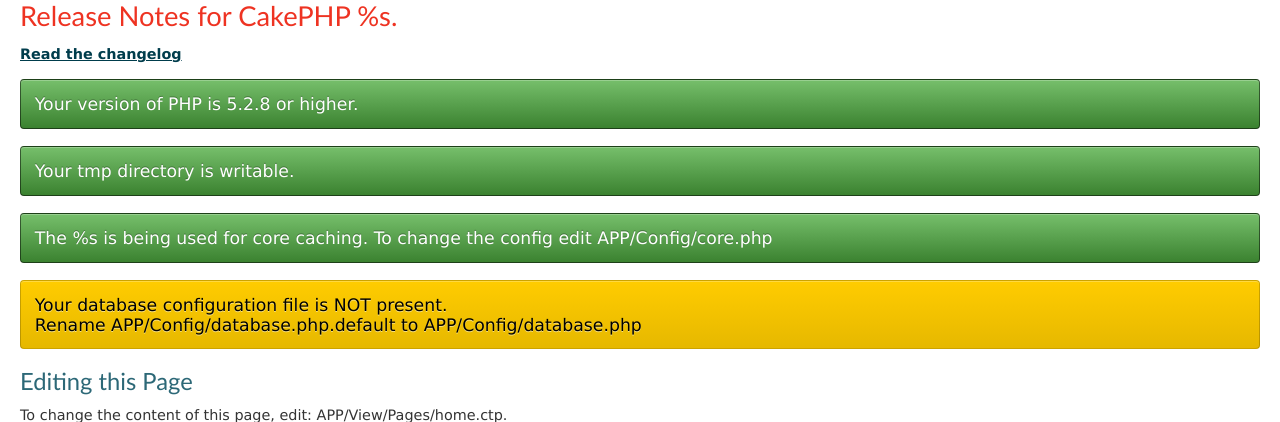
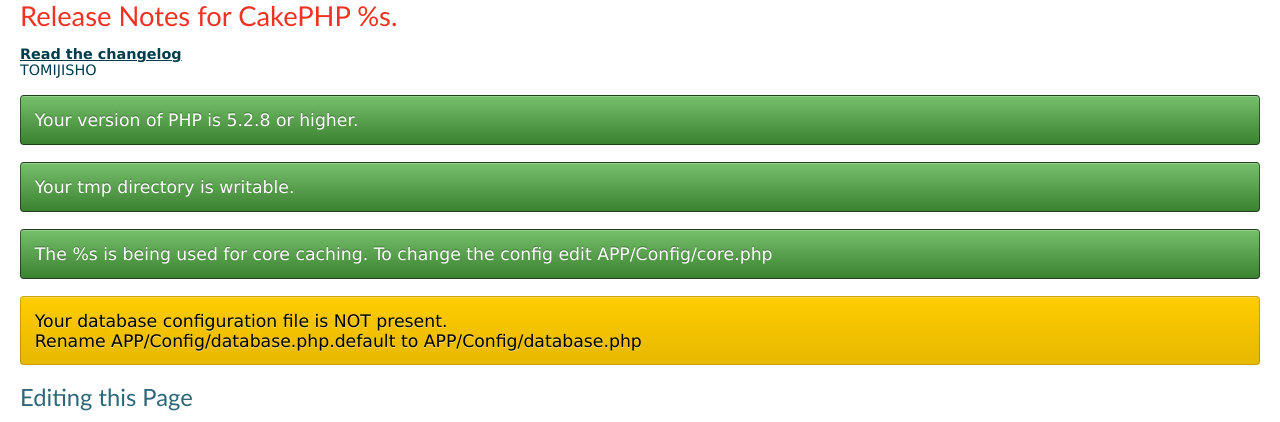
Before and after one commit to nghialv/tomojisho, a CakePHP app: the page made by app/View/Pages/home.ctp in a window 1280 px wide. Shown: the part 218-640 px from the top of the page. Run offline with PHP 8.4 and a stand-in for CakePHP, Linux system fonts and the light colour scheme; the template is opened without the code that fills it, so the values that code supplies are empty; some libraries are stand-ins or nearby versions.

Commit message:
edit home.ctp

```diff
--- a/app/View/Pages/home.ctp
+++ b/app/View/Pages/home.ctp
@@ -30,6 +30,8 @@
 	Debugger::checkSecurityKeys();
 endif;
 ?>
+
+<h1>TOMIJISHO</h1>
 <p id="url-rewriting-warning" style="background-color:#e32; color:#fff;">
 	<?php echo __d('cake_dev', 'URL rewriting is not properly configured on your server.'); ?>
 	1) <a target="_blank" href="http://book.cakephp.org/2.0/en/installation/advanced-installation.html#apache-and-mod-rewrite-and-htaccess" style="color:#fff;">Help me configure it</a>
```
